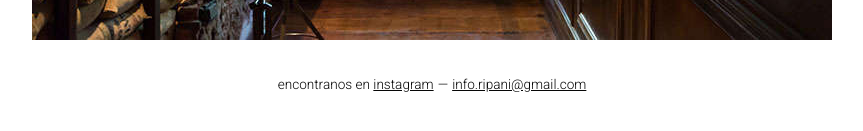
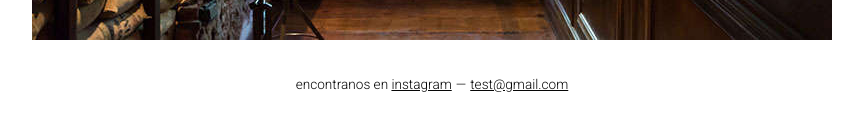
Before and after one commit to fecosos/simple_gallery, a React (Create React App) app: page / in a window 1280 px wide. Shown: the part 595-726 px from the top of the page, without its empty margins (208-1071 px from the left). Built offline with nearby package versions, Linux system fonts and the light colour scheme.

Commit message:
Move Footer to its own component

```diff
--- a/src/App.js
+++ b/src/App.js
@@ -1,5 +1,6 @@
 import React from "react";
 import Gallery from "./Gallery";
+import Footer from "./Footer";
 
 import "./App.scss";
 
@@ -8,38 +9,11 @@ class App extends React.Component {
     loaded: false
   };
 
-  // setMouseXY()
-  // handleMouseMove = (event) => {
-  //   this.setState({
-  //     mouseX: event.clientX,
-  //     mouseY: event.clientY
-  //   })
-  // };
-
   render() {
     return (
       <div className="App" onMouseMove={this.handleMouseMove}>
         <Gallery />
-        <section className="footer">
-          <span className="text">encontranos en </span>
-          <a
-            className="instagram-link a-link"
-            href="https://www.instagram.com/estudio.ripani/"
-            rel="noopener noreferrer"
-            target="_blank"
-          >
-            instagram
-          </a>
-          <span className="slash">—</span>
-          <a
-            href="mailto:info.ripani@gmail.com"
-            className="email-link a-link"
-            rel="noopener noreferrer"
-            target="_blank"
-          >
-            info.ripani@gmail.com
-          </a>
-        </section>
+        <Footer />
       </div>
     );
   }
--- /dev/null
+++ b/src/Footer.js
@@ -0,0 +1,26 @@
+import React from "react";
+
+const Footer = () => (
+  <section className="footer">
+    <span className="text">encontranos en </span>
+    <a
+      className="instagram-link a-link"
+      href="https://www.instagram.com"
+      rel="noopener noreferrer"
+      target="_blank"
+    >
+      instagram
+    </a>
+    <span className="slash">—</span>
+    <a
+      href="mailto:test@gmail.com"
+      className="email-link a-link"
+      rel="noopener noreferrer"
+      target="_blank"
+    >
+      test@gmail.com
+    </a>
+  </section>
+);
+
+export default Footer;
```
